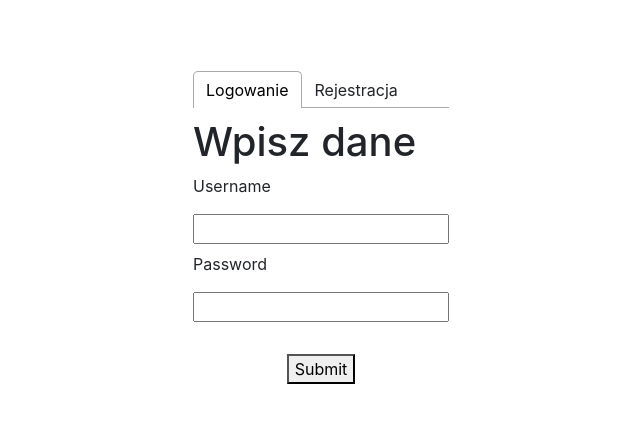
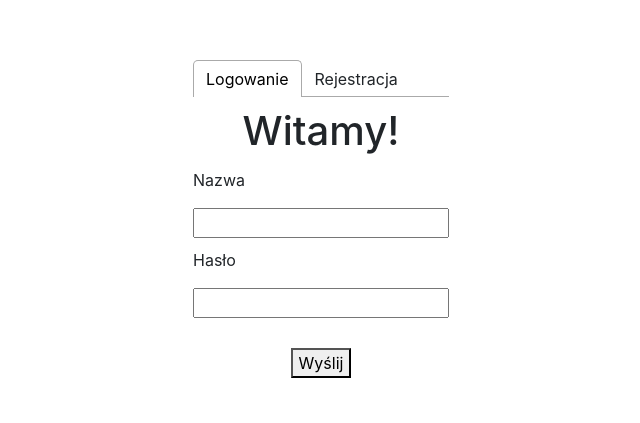
Before and after one commit to xArisen/family-con, a React (Create React App) app in the folder Frontend/webapp/: page / in a window 1280 px wide. Shown: the part 173-596 px from the top of the page, without its empty margins (319-959 px from the left). Built offline with nearby package versions, Linux system fonts and the light colour scheme.

Commit message:
Dodaj obsługę komunikatów

```diff
--- a/Frontend/webapp/src/components/CalendarGetter.jsx
+++ b/Frontend/webapp/src/components/CalendarGetter.jsx
@@ -11,7 +11,9 @@ class CalendarGetter extends React.Component {
   state = {
     loading: true,
     allCalendars: [],
-    showAddCalendar: false
+    showAddCalendar: false,
+    addCalendarResponse: '',
+    addCalendarResponseClassName: ''
   };
 
   getAllCalendarsData = async () => {
@@ -39,13 +41,18 @@ class CalendarGetter extends React.Component {
           'Authorization': `Bearer ${getToken()}`,
           "Content-type": "application/json; charset=UTF-8"
         })});
-
+        const data = await response.json();
+        document.getElementById('addcalendar-inputfield').value = "";
         if(response.status == 403){
           removeToken();
         }else if(response.status == 200){
           this.getAllCalendarsData();
+          this.setState({addCalendarResponseClassName: "custom-addcalendar-response-success"});
+          this.setState({addCalendarResponse: "Stworzono nowy kalendarz"});
+        }else if(response.status == 400){
+          this.setState({addCalendarResponseClassName: "custom-addcalendar-response-wrong"});
+          this.setState({addCalendarResponse: data.message});
         }
-    const data = await response.json();
   }
 
   componentDidMount(){
@@ -57,7 +64,7 @@ class CalendarGetter extends React.Component {
         <div className="custom-calendargetter-container">
             <h3 className="custom-dropdown-choosecalendar-name">Wybierz kalendarz:</h3>
             <Dropdown className="custom-dropdown-choosecalendar" options={this.state.allCalendars.map(calendar => calendar.name)} placeholder="Wybierz..." />
-            <input type="button" value="Dodaj kalendarz" onClick={() => this.setState({ showAddCalendar: !this.state.showAddCalendar})} />
+            <input type="button" value="Dodaj kalendarz" onClick={() => this.setState({ showAddCalendar: !this.state.showAddCalendar, addCalendarResponse: ''})} />
             <h1>{this.state.showAddCalendar}</h1>
         </div>
         {this.state.showAddCalendar && <div className="custom-addcalendar-container">
@@ -65,6 +72,7 @@ class CalendarGetter extends React.Component {
             <p className="custom-addcalendar-inputname">Nazwa</p>
             <input type="text" id="addcalendar-inputfield" className="custom-addcalendar-inputfield"></input>
             <input type="button" value="Stwórz" className="custom-addcalendar-submitbutton" onClick={() => this.createCalendar(document.getElementById('addcalendar-inputfield').value)}/>
+            <h6 className={this.state.addCalendarResponseClassName}>{this.state.addCalendarResponse}</h6>
           </div>
         </div>}
         </>
--- a/Frontend/webapp/src/components/Footer.jsx
+++ b/Frontend/webapp/src/components/Footer.jsx
@@ -6,8 +6,7 @@ function Footer() {
         <div className="custom-footer-container">
             <footer class="page-footer font-small blue">
 
-            <div class="footer-copyright text-center py-2">© 2020 Copyright:
-                <a href="https://mdbootstrap.com/"> MDBootstrap.com</a>
+            <div class="footer-copyright text-center py-2">© 2020 Copyright: xyz
             </div>
 
             </footer>
--- a/Frontend/webapp/src/components/Login.jsx
+++ b/Frontend/webapp/src/components/Login.jsx
@@ -1,70 +1,49 @@
-import React, { useState } from 'react';
-import PropTypes from 'prop-types';
+import React from 'react';
 import '../style/Login.css';
-import axios from 'axios';
 import {saveToken} from '../UseToken';
 
-
-async function loginUser(credentials) {
-    return fetch('http://localhost:8080/user/login', {
-        method: 'POST',
-        headers: {
-            'Content-Type': 'application/json',
-            'Accept': 'application/json'
-        },
-        body: JSON.stringify(credentials)
-    })
-        .then(data => data.json())
-        .catch(error => {
-            throw(error);
-        })
-}
-
-
-export default function Login() {
-    const [name, setUserName] = useState();
-    const [password, setPassword] = useState();
-
-    const handleSubmit = async e => {
-        e.preventDefault();
-        const token = await loginUser({
-            name,
-            password
-        });
-        saveToken(token);
-
-        axios.interceptors.request.use(
-            config => {
-                config.headers.Authorization = `Bearer ${token}`;
-            },
-            error => {
-                return Promise.reject(error);
-            }
-        )
+export default class Login extends React.Component {
+    state = {
+        name: "",
+        password: "",
+        response: ""
     }
 
 
+    login = async (name, password) => {
+        const url = 'http://localhost:8080/user/login';
+        var data = JSON.stringify({ "name": name, "password": password });
+        const response = await fetch(url, {
+            method: 'POST',
+            headers: new Headers({
+                "Content-type": "application/json; charset=UTF-8"
+            }),
+            body: data
+        });
+        const responseData = await response.json();
+        saveToken(responseData);
+        if(responseData == ""){
+            this.setState({response: "Błąd logowania"});
+        }
+
+        document.getElementById("nameInput").value = "";
+        document.getElementById("passwordInput").value = "";
+      }
+
+    render(){
     return (
-        <div className="login-wrapper">
-            <h1>Wpisz dane</h1>
-            <form onSubmit={handleSubmit}>
-                <label>
-                    <p>Username</p>
-                    <input type="text" onChange={e => setUserName(e.target.value)} />
-                </label>
-                <label>
-                    <p>Password</p>
-                    <input type="password" onChange={e => setPassword(e.target.value)} />
-                </label>
-                <div>
-                    <br />
-                    <button type="submit">Submit</button>
-                </div>
-            </form>
+        <div className="register-wrapper">
+            <h1>Witamy!</h1>
+            <div className="custom-register-inputbox">
+                <p>Nazwa</p>
+                <input type="text" id="nameInput"/>
+            </div>
+            <div className="custom-register-inputbox">
+                <p>Hasło</p>
+                <input type="password" id="passwordInput"/>
+            </div>
+                <button className="custom-register-submitbutton" type="submit" onClick={() => this.login(document.getElementById("nameInput").value, document.getElementById("passwordInput").value)}>Wyślij</button>
+                <h6 className="custom-register-response-wrong">{this.state.response}</h6>
         </div>
-    )
+    )}
 }
-
-Login.propTypes = {
-    setToken: PropTypes.func.isRequired
-}
--- a/Frontend/webapp/src/components/Navbar.jsx
+++ b/Frontend/webapp/src/components/Navbar.jsx
@@ -5,10 +5,7 @@ import { removeToken } from '../UseToken'
 function Navbar() {
     return (
         <nav class="navbar navbar-expand-lg navbar-light bg-light" onClick={() => removeToken()}>
-        <a class="navbar-brand" href="#">Logout</a>
-        <button class="navbar-toggler" type="button" onClick={() => removeToken()}>
-        <i class="fa-solid fa-right-from-bracket">Logout</i>
-        </button>
+        <a class="navbar-brand custom-navbar-logoutbutton" href="#">Wyloguj</a>
         </nav>
     )
 }
--- a/Frontend/webapp/src/components/Register.jsx
+++ b/Frontend/webapp/src/components/Register.jsx
@@ -19,7 +19,8 @@ export default class Register extends React.Component {
     state = {
         name: "",
         password: "",
-        response: ""
+        response: "",
+        responseClassName: ""
     };
 
     register = async (name, password) => {
@@ -36,27 +37,32 @@ export default class Register extends React.Component {
         const status = await response.status;
         if(status == 400) {
             this.setState({response: "Błąd rejestracji"});
+            this.setState({responseClassName: "custom-register-response-wrong"});
         }else if(status == 200){
-            this.setState({response: "Poprawno dodano konto"});
+            this.setState({response: "Poprawnie zarejestrowano konto"});
+            this.setState({responseClassName: "custom-register-response-correct"});
         }
+
+        document.getElementById("nameInput").value = "";
+        document.getElementById("passwordInput").value = "";
       }
 
 
 
 render() {
     return (
-        <div className="login-wrapper">
+        <div className="register-wrapper">
             <h1>Witamy!</h1>
             <div className="custom-register-inputbox">
-                <p>Username</p>
+                <p>Nazwa</p>
                 <input type="text" id="nameInput"/>
             </div>
             <div className="custom-register-inputbox">
-                <p>Password</p>
+                <p>Hasło</p>
                 <input type="password" id="passwordInput"/>
             </div>
-                <button className="custom-register-submitbutton" type="submit" onClick={() => this.register(document.getElementById("nameInput").value, document.getElementById("passwordInput").value)}>Submit</button>
-                <h6>{this.state.response}</h6>
+                <button className="custom-register-submitbutton" type="submit" onClick={() => this.register(document.getElementById("nameInput").value, document.getElementById("passwordInput").value)}>Wyślij</button>
+                <h6 className={this.state.responseClassName}>{this.state.response}</h6>
         </div>
     )
     }
--- a/Frontend/webapp/src/style/CalendarGetter.css
+++ b/Frontend/webapp/src/style/CalendarGetter.css
@@ -41,3 +41,15 @@
 .custom-addcalendar-submitbutton{
     width: 100px;
 }
+
+.custom-addcalendar-response-success{
+    color: green;
+    text-align: left;
+    margin-top: 5px;
+}
+
+.custom-addcalendar-response-wrong{
+    color: rgb(206, 0, 0);
+    text-align: left;
+    margin-top: 5px;
+}
--- a/Frontend/webapp/src/style/Login.css
+++ b/Frontend/webapp/src/style/Login.css
@@ -5,10 +5,29 @@
     justify-content: center;
 }
 
+.register-wrapper {
+    display: flex;
+    flex-direction: column;
+    align-items: center;
+    justify-content: center;
+}
+
 .custom-register-inputbox{
-    margin: 10px auto;
+    margin: 5px auto;
 }
 
 .custom-register-submitbutton{
-    margin: 10px;
+    margin: 0px auto;
+    margin-top: 25px;
 }
+
+.custom-register-response-correct{
+    margin-top: 10px;
+    color: green;
+}
+
+.custom-register-response-wrong{
+    margin-top: 10px;
+    color: rgb(206, 0, 0);
+    text-align: center;
+}
```
